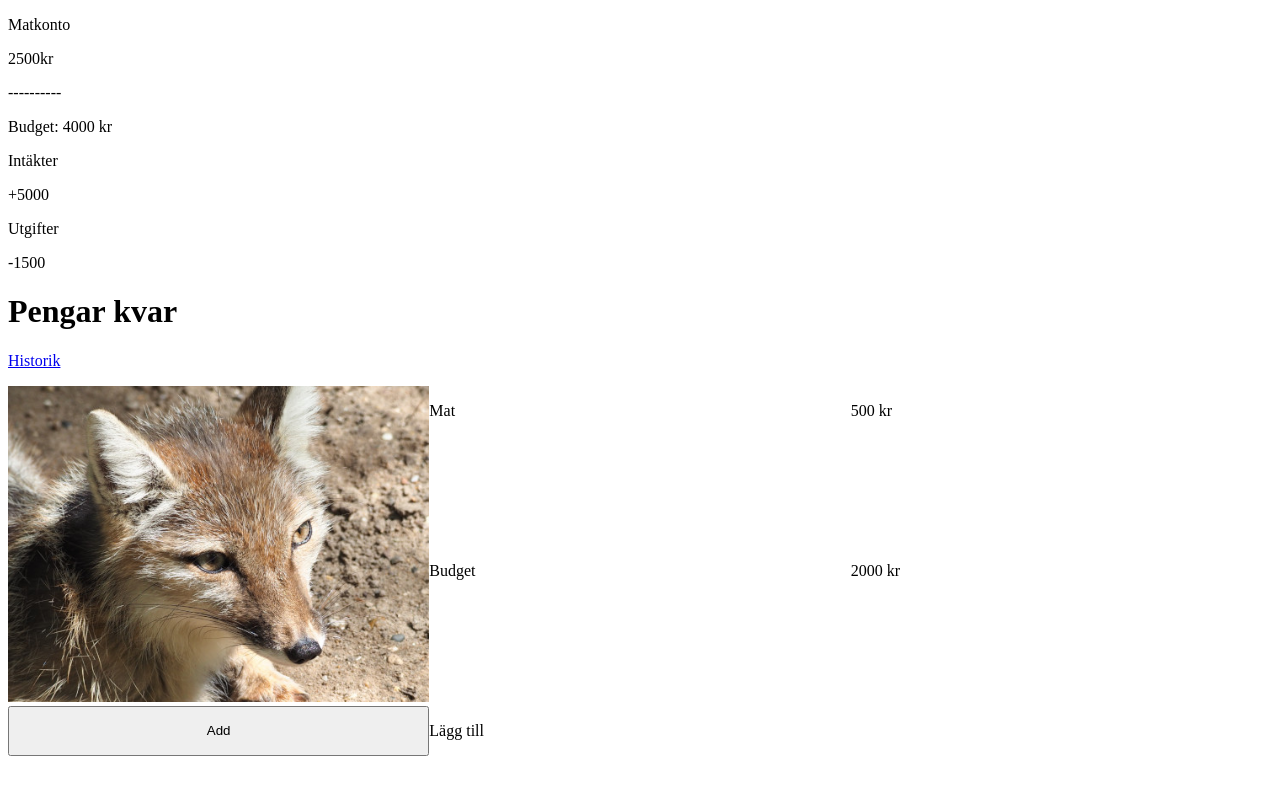
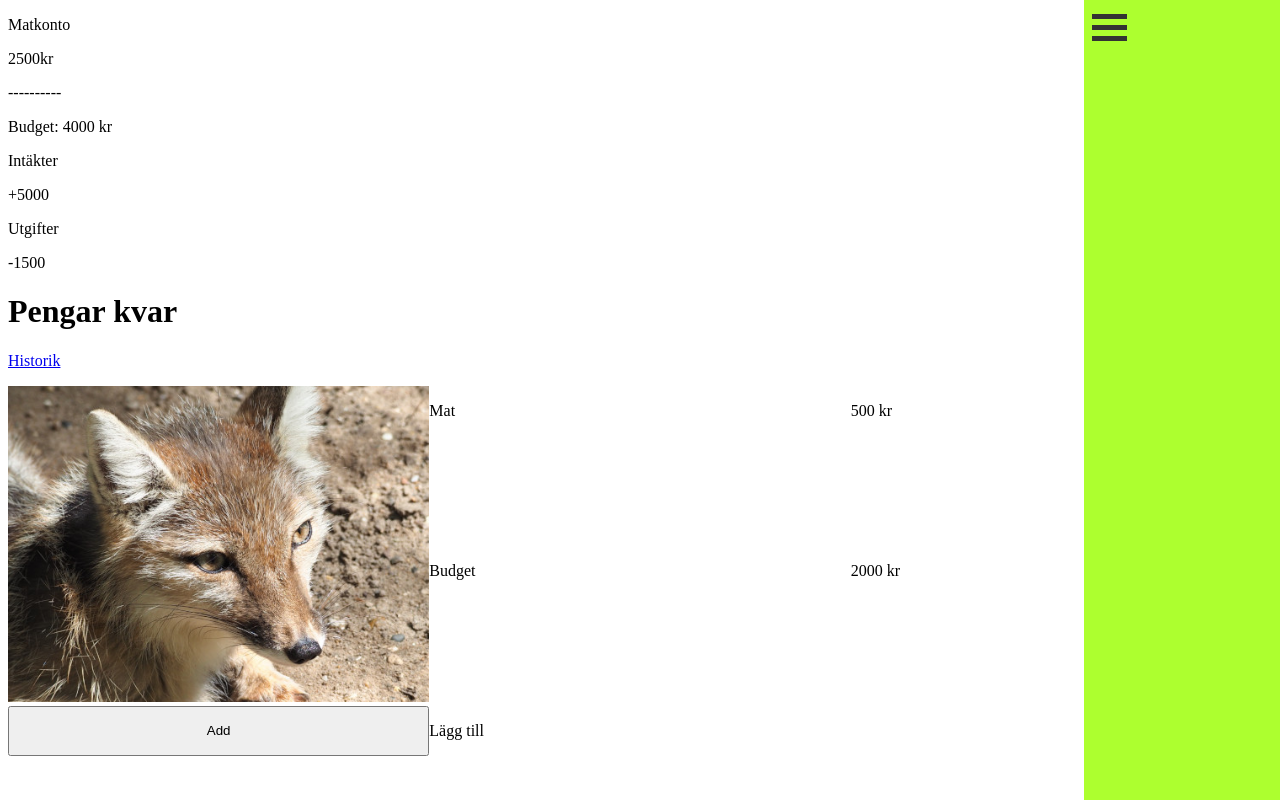
Before and after one commit to Markus-Simonsen-ITHS/JavaScript-med-ramverk-laboration-3, a Vue app in the folder deg/: page / in a window 1280 px wide. Built offline with nearby package versions, Linux system fonts and the light colour scheme; no server answers.

Commit message:
Added a rough navbar design and put it in App.vue

```diff
--- a/deg/src/App.vue
+++ b/deg/src/App.vue
@@ -1,12 +1,15 @@
 <script>
+  import NavBar from './components/navbar/NavBar.vue'
+
   export default {
-    components: {}
+    components: { NavBar }
   }
 </script>
 
 <template>
   <nav />
   <main>
+    <NavBar />
     <RouterView />
   </main>
 </template>
--- /dev/null
+++ b/deg/src/components/navbar/NavBar.vue
@@ -0,0 +1,54 @@
+<script>
+  import { collapsed, toggleNavbar, navbarWidth } from './state'
+
+  export default {
+    props: {},
+    setup() {
+      return { collapsed, toggleNavbar, navbarWidth }
+    }
+  }
+</script>
+
+<template>
+  <div class="navbar" :style="{ width: navbarWidth }">
+    <div class="container" @click="toggleNavbar()">
+      <div class="bar1" />
+      <div class="bar2" />
+      <div class="bar3" />
+    </div>
+  </div>
+</template>
+
+<style scoped>
+  .navbar {
+    color: white;
+    background-color: greenyellow;
+
+    float: right;
+    position: fixed;
+    z-index: 1;
+    top: 0;
+    right: 0;
+    bottom: 0;
+    padding: 0.5em;
+
+    transition: 0.3s ease;
+
+    display: flex;
+    flex-direction: column;
+  }
+  .container {
+    display: inline-block;
+    cursor: pointer;
+  }
+
+  .bar1,
+  .bar2,
+  .bar3 {
+    width: 35px;
+    height: 5px;
+    background-color: #333;
+    margin: 6px 0;
+    transition: 0.4s;
+  }
+</style>
--- /dev/null
+++ b/deg/src/components/navbar/state.js
@@ -0,0 +1,10 @@
+import { ref, computed } from 'vue'
+
+export const collapsed = ref(false)
+export const toggleNavbar = () => (collapsed.value = !collapsed.value)
+
+export const NAVBAR_WIDTH = 180
+export const NAVBAR_WIDTH_COLLAPSED = 38
+export const navbarWidth = computed(
+  () => `${collapsed.value ? NAVBAR_WIDTH_COLLAPSED : NAVBAR_WIDTH}px`
+)
```
